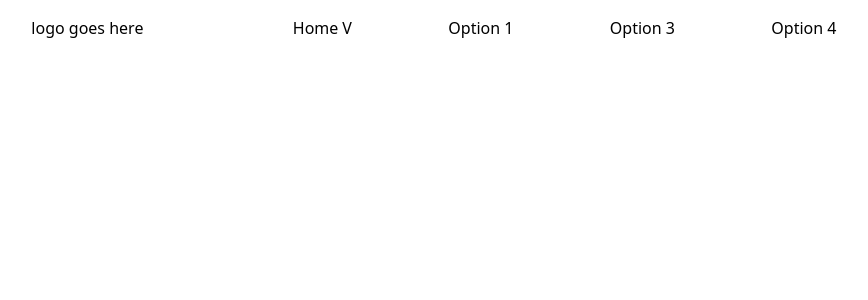
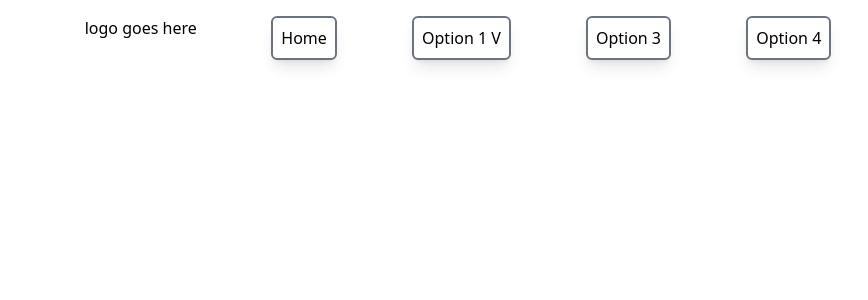
Before and after one commit to otottkovi2/real_estate_frontend, a Vue app: page / in a window 1280 px wide. Shown: the top 300 px of the page, without its empty margins (182-1050 px from the left). Built offline with nearby package versions, Linux system fonts and the light colour scheme.

Commit message:
navbar dun

```diff
--- a/src/components/Nav/NavBar.vue
+++ b/src/components/Nav/NavBar.vue
@@ -4,17 +4,17 @@ import NavItem from "@/components/Nav/NavItem.vue";
 </script>
 
 <template>
-<nav class="grid grid-cols-4 w-8/12 mt-4">
+<nav class="grid grid-cols-4 w-7/12 mt-4">
   <div>
     logo goes here
   </div>
-  <ul class="flex flex-row justify-around col-span-3 col-start-2">
+  <ul class="flex flex-row justify-between shrink-0 col-span-3 col-start-2">
     <li>
-      <NavItem title="Home" url="http://localhost:5173/" :options="[{title:'hello',url:'https://www.aaa.com'},
-      {title: 'hello 2',url: 'https://service.neptun.u-szeged.hu'},{title: 'hello 3', url: 'https://www.alma.io'}]">
+      <NavItem title="Home" url="http://localhost:5173/" :options="[]">
       </NavItem>
     </li>
-    <li><NavItem title="Option 1" url="https://localhost:5173" :options="[]"></NavItem></li>
+    <li><NavItem title="Option 1" url="https://localhost:5173" :options="[{title:'hello',url:'https://www.aaa.com'},
+      {title: 'hello 2',url: 'https://service.neptun.u-szeged.hu'},{title: 'hello 3', url: 'https://www.alma.io'}]"></NavItem></li>
     <li><NavItem title="Option 3" url="https://localhost:5173" :options="[]"></NavItem></li>
     <li><NavItem title="Option 4" url="https://localhost:5173" :options="[]"></NavItem></li>
   </ul>
--- a/src/components/Nav/NavItem.vue
+++ b/src/components/Nav/NavItem.vue
@@ -10,14 +10,14 @@ let isMenuOpen = ref(false)
 </script>
 
 <template>
-  <div class="flex flex-col justify-between w-max">
-    <div class="bg-white flex z-50">
+  <div class="flex flex-col justify-between">
+    <div class="bg-white flex justify-between gap-x-1 z-50 border-2 border-gray-500 rounded-md p-2 shadow-lg hover:bg-gray-100 active:bg-gray-300">
       <a class="relative" :href="url">{{ itemName }}</a>
       <div v-if="hasSuboptions" @click="isMenuOpen = !isMenuOpen" @focus="isMenuOpen = true"
-           @blur="isMenuOpen = false" class="cursor-pointer ml-1">V</div>
+           @blur="isMenuOpen = false" class="cursor-pointer">V</div>
     </div>
     <Transition>
-      <div v-if="isMenuOpen" class="border border-gray-500 p-2 shadow-md relative z-10">
+      <div v-if="isMenuOpen" class="border border-t-0 border-gray-500 rounded-b-md p-2 shadow-md relative z-10">
         <div v-for="s in suboptions">
           <a :href="s.url">{{ s.title }}</a>
         </div>
@@ -29,12 +29,12 @@ let isMenuOpen = ref(false)
 <style scoped>
 .v-enter-active,
 .v-leave-active {
-  transition: all 0.1s cubic-bezier(0, 0.55, 0.45, 1);
+  transition: all 0.2s cubic-bezier(0.85, 0, 0.15, 1);
 }
 
 .v-enter-from,
 .v-leave-to {
-  transform: translateY(-20%);
+  transform: translateY(-45%);
   box-shadow: inset 0 1px 0 gray;
 }
 </style>
```
